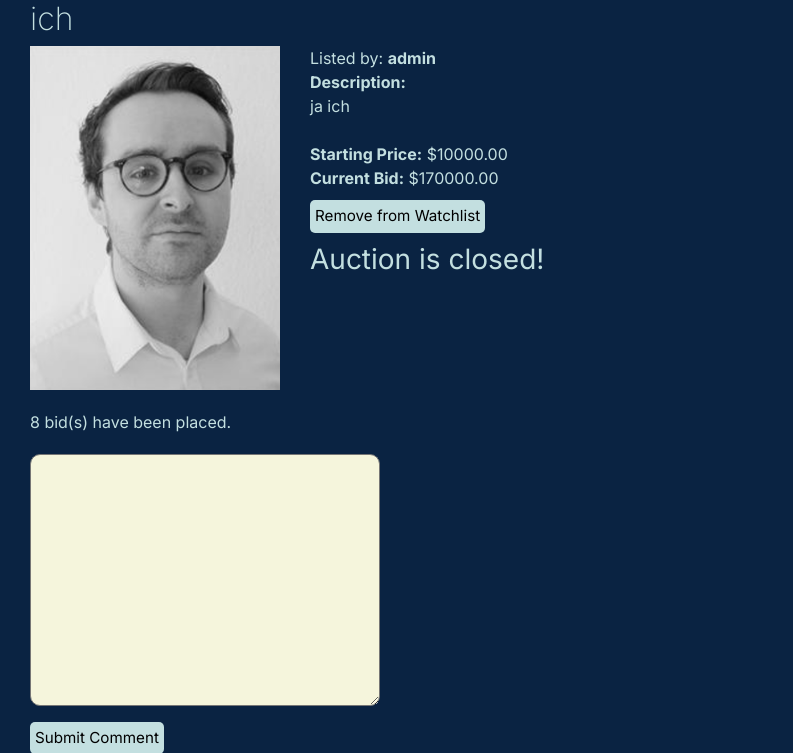
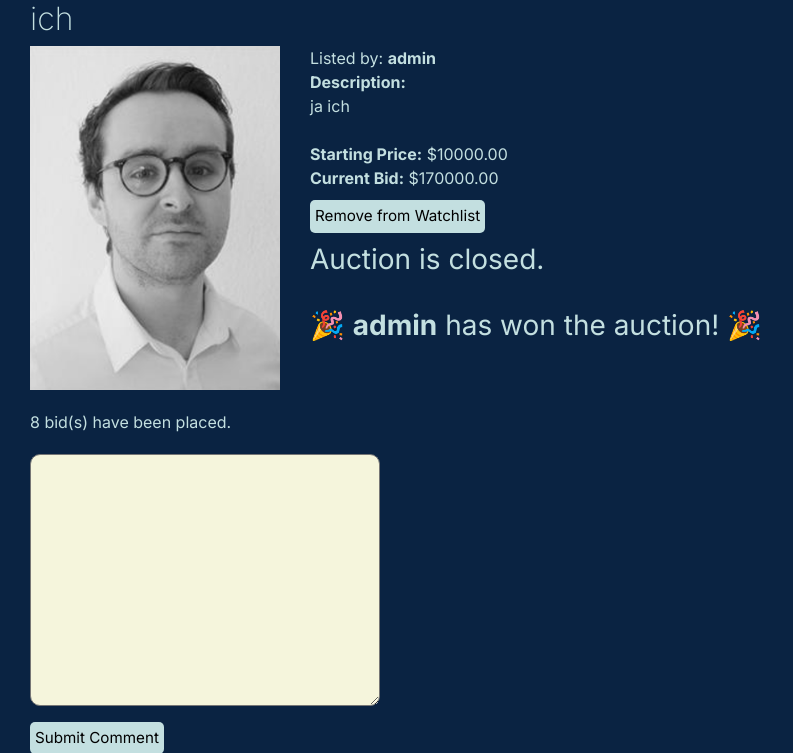
Before and after one commit to januhrhammer/commerce, a Django app: page /auction/2 in a window 1280 px wide. Shown: the part 237-990 px from the top of the page, without its empty margins (0-793 px from the left). Run offline with Django 3.2, Linux system fonts and the light colour scheme; a user stored in the database is signed in; data comes from the database, SQL or seed files in the repository.

Commit message:
some html changes

```diff
--- a/auctions/templates/auctions/auction.html
+++ b/auctions/templates/auctions/auction.html
@@ -28,7 +28,9 @@ Listed by: <strong>{{ auction.user }}</strong> <br>
   <input class="auc-btn" type="submit" value="Close Auction" />
 </form>
 {% else %}
-<h3>Auction is closed!</h3>
+<h3>Auction is closed.</h3>
+<br>
+<h3>🎉 <strong>{{ auction.bids.last.user }}</strong> has won the auction! 🎉</h3>
 {% endif %}
 </div>
 </div>
```
